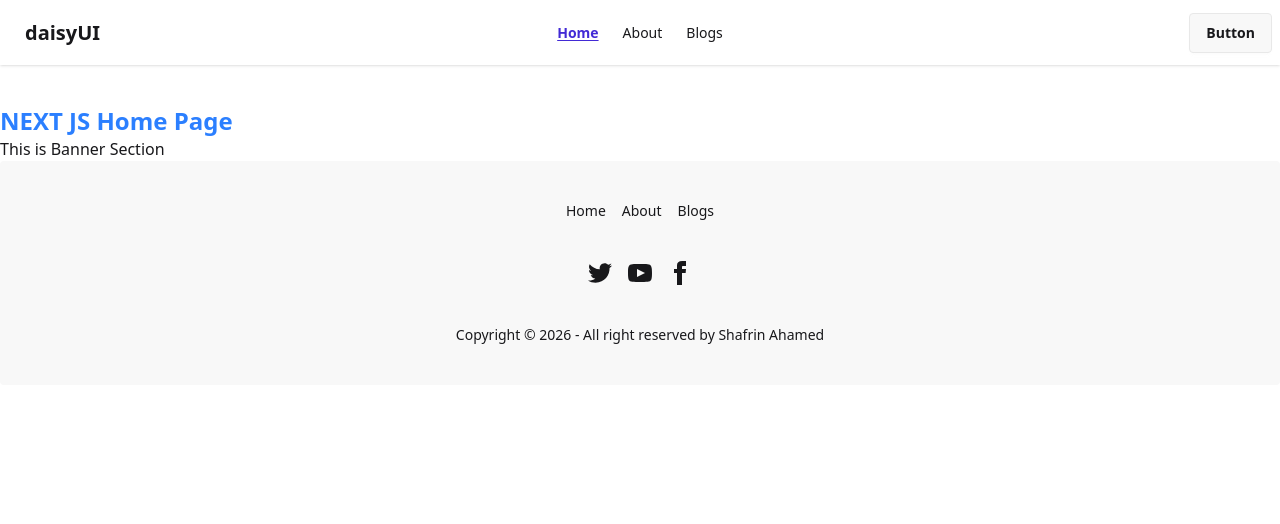
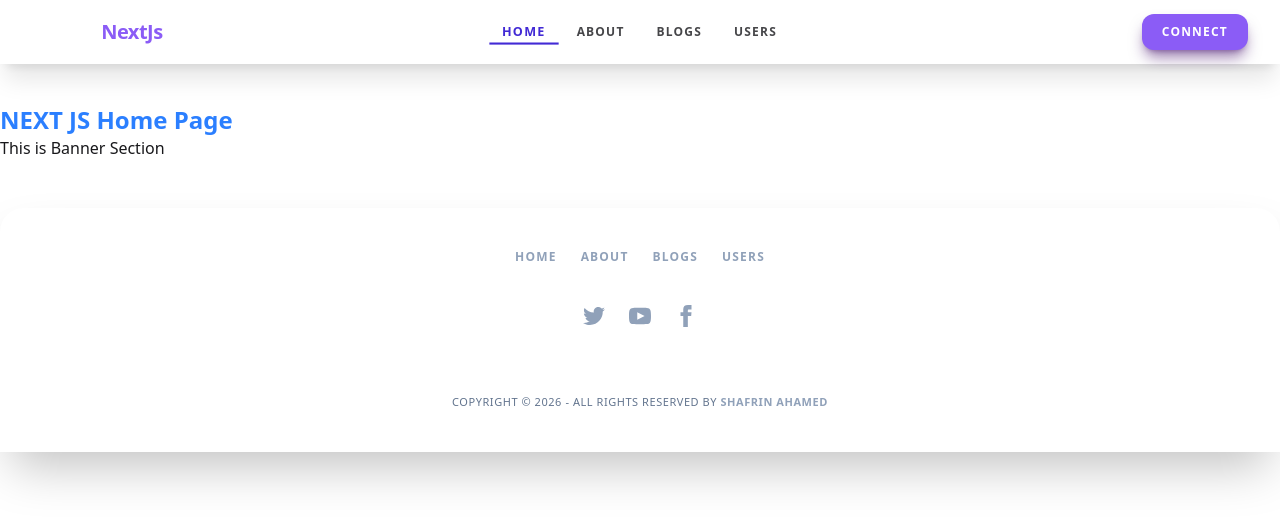
Before and after one commit to shafrinahamed0007/m37_next_js_recap, a Next.js app: page / in a window 1280 px wide. Shown: the top 524 px of the page. Built offline with nearby package versions, Linux system fonts and the light colour scheme.

Commit message:
to load data using loader

```diff
--- /dev/null
+++ b/src/app/components/UserCard.jsx
@@ -0,0 +1,33 @@
+const UserCard = ({ user }) => {
+  return (
+    <div className="p-2">
+      {/* 🔮 গ্লাস-মরফিজম মেইন কার্ড কন্টেইনার */}
+      <div className="card w-96 bg-white/5 backdrop-blur-md border border-white/10 rounded-3xl shadow-2xl hover:border-purple-500/30 hover:shadow-purple-500/10 transition-all duration-300 group overflow-hidden">
+
+        <div className="card-body p-6 md:p-8 space-y-4">
+
+          {/* 👤 ইউজারের নাম (হোভার করলে পার্পল কালার হবে) */}
+          <h2 className="card-title text-xl font-black text-white tracking-tight group-hover:text-purple-400 transition-colors">
+            {user?.name || "Anonymous User"}
+          </h2>
+
+          {/* 📄 ডেসক্রিপশন টেক্সট */}
+          <p className="text-slate-300 text-sm leading-relaxed font-medium">
+            A card component has a figure, a body part, and inside body there
+            are title and actions parts.
+          </p>
+
+          {/* ⚡ অ্যাকশন বাটন */}
+          <div className="card-actions justify-end pt-2">
+            <button className="px-5 py-2.5 bg-[#8b5cf6] hover:bg-[#7c3aed] text-white font-extrabold text-xs tracking-widest rounded-xl shadow-lg shadow-purple-950/50 hover:shadow-purple-500/20 active:scale-[0.95] transition-all uppercase">
+              Detals...
+            </button>
+          </div>
+
+        </div>
+      </div>
+    </div>
+  );
+};
+
+export default UserCard;
--- /dev/null
+++ b/src/app/components/loadingPage.jsx
@@ -0,0 +1,19 @@
+import React from 'react';
+
+const LoadingPage = () => {
+    return (
+         <div className="flex flex-col items-center justify-center min-h-screen bg-slate-50 dark:bg-slate-900">
+
+      <div className="relative w-16 h-16">
+        <div className="absolute inset-0 border-4 border-blue-200 rounded-full animate-ping"></div>
+        <div className="absolute inset-0 border-4 border-blue-600 rounded-full border-t-transparent animate-spin"></div>
+      </div>
+
+      <h2 className="mt-4 text-xl font-semibold text-slate-700 dark:text-slate-200 animate-pulse">
+        Loading please wait...
+      </h2>Í
+    </div>
+    );
+};
+
+export default LoadingPage;
--- a/src/app/components/shared/ActiveLink.jsx
+++ b/src/app/components/shared/ActiveLink.jsx
@@ -3,14 +3,31 @@
 import Link from "next/link";
 import { usePathname } from "next/navigation";
 
-const ActiveLink = ({href, children}) => {
+const ActiveLink = ({ href, children }) => {
     const pathname = usePathname();
     const isActive = pathname === href;
+
     return (
-        <Link href={href}
-        className={isActive ? "active font-bold text-primary underline underline-offset-2" : ""}>
+        <Link
+            href={href}
+            className={`
+                relative py-1 transition-all duration-300 ease-in-out
+                ${isActive
+                    ? "font-bold text-primary scale-105"
+                    : "text-base-content/80 hover:text-primary hover:scale-105"
+                }
+            `}
+        >
+
             {children}
 
+
+            <span
+                className={`
+                    absolute bottom-0 left-0 h-[2px] bg-primary transition-all duration-300 ease-in-out
+                    ${isActive ? "w-full" : "w-0 hover:w-full"}
+                `}
+            />
         </Link>
     );
 };
--- a/src/app/components/shared/Footer.jsx
+++ b/src/app/components/shared/Footer.jsx
@@ -3,42 +3,47 @@ import React from 'react';
 
 const Footer = () => {
     return (
-        <footer className="footer footer-horizontal footer-center bg-base-200 text-base-content rounded p-10">
-  <nav className="grid grid-flow-col gap-4">
-    <Link href={'/'} className="link link-hover">Home</Link>
-    <Link href={'/about'} className="link link-hover">About</Link>
-    <Link href={'/blogs'} className="link link-hover">Blogs</Link>
+        /* 🔮 মেইন ফুটার কন্টেইনার: গ্লাস মরফিজম লুক */
+        <footer className="footer footer-horizontal footer-center bg-white/5 backdrop-blur-md border-t border-white/10 text-slate-300 rounded-t-3xl p-10 mt-12 shadow-2xl relative z-10">
 
+          {/* 🔗 নেভিগেশন লিংকস */}
+          <nav className="grid grid-flow-col gap-6 font-bold text-xs tracking-widest uppercase text-slate-400">
+            <Link href={'/'} className="hover:text-purple-400 transition-colors">Home</Link>
+            <Link href={'/about'} className="hover:text-purple-400 transition-colors">About</Link>
+            <Link href={'/blogs'} className="hover:text-purple-400 transition-colors">Blogs</Link>
+            <Link href={'/users'} className="hover:text-purple-400 transition-colors">Users</Link>
           </nav>
+
+          {/* 📱 সোশ্যাল আইকনস */}
           <nav>
-    <div className="grid grid-flow-col gap-4">
-      <a>
+            <div className="grid grid-flow-col gap-6 text-slate-400">
+              <a className="hover:text-[#1da1f2] hover:scale-110 active:scale-95 transition-all duration-200 cursor-pointer">
                 <svg
                   xmlns="http://www.w3.org/2000/svg"
-          width="24"
-          height="24"
-          viewBox="0 0 24 24"ß
+                  width="22"
+                  height="22"
+                  viewBox="0 0 24 24"
                   className="fill-current">
                   <path
                     d="M24 4.557c-.883.392-1.832.656-2.828.775 1.017-.609 1.798-1.574 2.165-2.724-.951.564-2.005.974-3.127 1.195-.897-.957-2.178-1.555-3.594-1.555-3.179 0-5.515 2.966-4.797 6.045-4.091-.205-7.719-2.165-10.148-5.144-1.29 2.213-.669 5.108 1.523 6.574-.806-.026-1.566-.247-2.229-.616-.054 2.281 1.581 4.415 3.949 4.89-.693.188-1.452.232-2.224.084.626 1.956 2.444 3.379 4.6 3.419-2.07 1.623-4.678 2.348-7.29 2.04 2.179 1.397 4.768 2.212 7.548 2.212 9.142 0 14.307-7.721 13.995-14.646.962-.695 1.797-1.562 2.457-2.549z"></path>
                 </svg>
               </a>
-      <a>
+              <a className="hover:text-[#ff0000] hover:scale-110 active:scale-95 transition-all duration-200 cursor-pointer">
                 <svg
                   xmlns="http://www.w3.org/2000/svg"
-          width="24"
-          height="24"
+                  width="22"
+                  height="22"
                   viewBox="0 0 24 24"
                   className="fill-current">
                   <path
                     d="M19.615 3.184c-3.604-.246-11.631-.245-15.23 0-3.897.266-4.356 2.62-4.385 8.816.029 6.185.484 8.549 4.385 8.816 3.6.245 11.626.246 15.23 0 3.897-.266 4.356-2.62 4.385-8.816-.029-6.185-.484-8.549-4.385-8.816zm-10.615 12.816v-8l8 3.993-8 4.007z"></path>
                 </svg>
               </a>
-      <a>
+              <a className="hover:text-[#1877f2] hover:scale-110 active:scale-95 transition-all duration-200 cursor-pointer">
                 <svg
                   xmlns="http://www.w3.org/2000/svg"
-          width="24"
-          height="24"
+                  width="22"
+                  height="22"
                   viewBox="0 0 24 24"
                   className="fill-current">
                   <path
@@ -47,8 +52,12 @@ const Footer = () => {
               </a>
             </div>
           </nav>
-  <aside>
-    <p>Copyright © {new Date().getFullYear()} - All right reserved by Shafrin Ahamed</p>
+
+          {/* 📝 কপিরাইট টেক্সট */}
+          <aside className="border-t border-white/5 w-full pt-6">
+            <p className="text-[11px] font-medium tracking-wider text-slate-500 uppercase">
+              Copyright © {new Date().getFullYear()} - All rights reserved by <span className="text-slate-400 font-bold hover:text-purple-400 transition-colors cursor-pointer">Shafrin Ahamed</span>
+            </p>
           </aside>
         </footer>
     );
--- a/src/app/components/shared/Navbar.jsx
+++ b/src/app/components/shared/Navbar.jsx
@@ -8,45 +8,62 @@ const Navbar = () => {
             href: "/"
         },
         {
-        name:"About",
+            name: "About",
             href: "/about"
         },
-
         {
             name: "Blogs",
             href: "/blogs"
+        },
+        {
+            name: "Users",
+            href: "/users"
         }
     ];
 
     const renderLinks = navLinks.map((link, index) => (
-    <li key={index}>
-    <ActiveLink href={link.href}> {link.name}</ActiveLink>
+        <li key={index} className="font-bold text-xs tracking-widest uppercase">
+            <ActiveLink href={link.href}>{link.name}</ActiveLink>
         </li>
     ));
 
+    return (
+        /* 🔮 মেইন নেভবার কন্টেইনার: স্টিকি গ্লাস মরফিজম */
+        <div className="navbar sticky top-0 z-50 bg-white/5 backdrop-blur-md border-b border-white/10 px-4 sm:px-8 shadow-xl transition-all duration-300">
 
-    return (
-        <div className="navbar bg-base-100 shadow-sm">
             <div className="navbar-start">
                 <div className="dropdown">
-      <div tabIndex={0} role="button" className="btn btn-ghost lg:hidden">
-        <svg xmlns="http://www.w3.org/2000/svg" className="h-5 w-5" fill="none" viewBox="0 0 24 24" stroke="currentColor"> <path strokeLinecap="round" strokeLinejoin="round" strokeWidth="2" d="M4 6h16M4 12h8m-8 6h16" /> </svg>
+                    <div tabIndex={0} role="button" className="btn btn-ghost text-slate-300 hover:bg-white/10 lg:hidden">
+                        <svg xmlns="http://www.w3.org/2000/svg" className="h-5 w-5" fill="none" viewBox="0 0 24 24" stroke="currentColor">
+                            <path strokeLinecap="round" strokeLinejoin="round" strokeWidth="2" d="M4 6h16M4 12h8m-8 6h16" />
+                        </svg>
                     </div>
+                    {/* 📱 মোবাইল মেনু গ্লাস ড্রপডাউন */}
                     <ul
-        tabIndex="-1"
-        className="menu menu-sm dropdown-content bg-base-100 rounded-box z-1 mt-3 w-52 p-2 shadow">
+                        tabIndex={0}
+                        className="menu menu-sm dropdown-content bg-[#070b12]/90 backdrop-blur-lg border border-white/10 rounded-2xl z-[1] mt-3 w-52 p-3 shadow-2xl space-y-2 text-slate-300"
+                    >
                         {renderLinks}
                     </ul>
                 </div>
-    <a className="btn btn-ghost text-xl">daisyUI</a>
+                {/* 💎 ব্র্যান্ড লোগো */}
+                <Link href="/" className="btn btn-ghost text-xl font-black text-white tracking-tight hover:bg-transparent">
+                    M-37 <span className="text-[#8b5cf6]">NextJs</span>
+                </Link>
             </div>
+
+            {/* 💻 ডেক্সটপ মেনু লিংকস */}
             <div className="navbar-center hidden lg:flex">
-    <ul className="menu menu-horizontal px-1">
+                <ul className="menu menu-horizontal px-1 gap-2 text-slate-300">
                     {renderLinks}
                 </ul>
             </div>
+
+            {/* ⚡ অ্যাকশন বাটন */}
             <div className="navbar-end">
-    <a className="btn">Button</a>
+                <button className="px-5 py-2.5 bg-[#8b5cf6] hover:bg-[#7c3aed] text-white font-extrabold text-xs tracking-widest rounded-xl shadow-lg shadow-purple-950/50 hover:shadow-purple-500/20 active:scale-[0.95] transition-all uppercase">
+                    Connect
+                </button>
             </div>
         </div>
     );
--- /dev/null
+++ b/src/app/loading.js
@@ -0,0 +1,5 @@
+import LoadingPage from "./components/loadingPage";
+
+export default function Loading() {
+  return <LoadingPage />;
+}
--- /dev/null
+++ b/src/app/users/loader.js
@@ -0,0 +1,8 @@
+import Loading from "../loading";
+
+
+const loader = () => {
+    return <Loading />
+};
+
+export default loader;
--- /dev/null
+++ b/src/app/users/page.jsx
@@ -0,0 +1,22 @@
+import UserCard from "../components/UserCard";
+
+
+const UserPage = async() => {
+    const users = await fetch("https://jsonplaceholder.typicode.com/users").then(res => res.json());
+    console.log(users);
+    return (
+        <div>
+            <h2t className="text-blue-500 text-2xl font-bold">This is User Page</h2t>
+
+            <div className = "grid md:grid-cols-2 lg:grid-cols-3 gap-4 mt-4">
+                {
+                    users.map(user => <UserCard key={user.id} user={user}></UserCard>)
+                }
+
+            </div>
+
+        </div>
+    );
+};
+
+export default UserPage;
```
Lines whose indentation alone changed are shown as unchanged.
